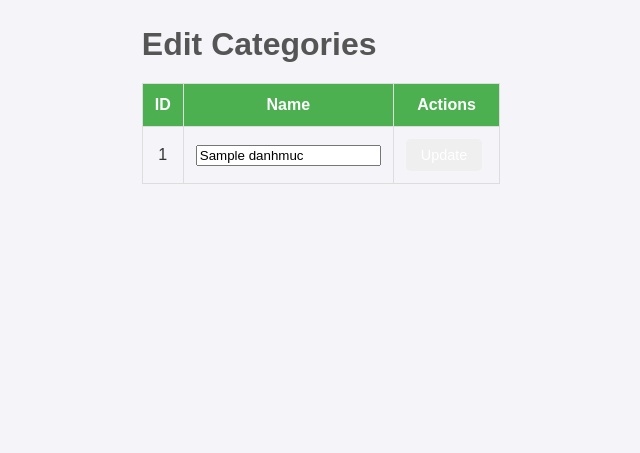
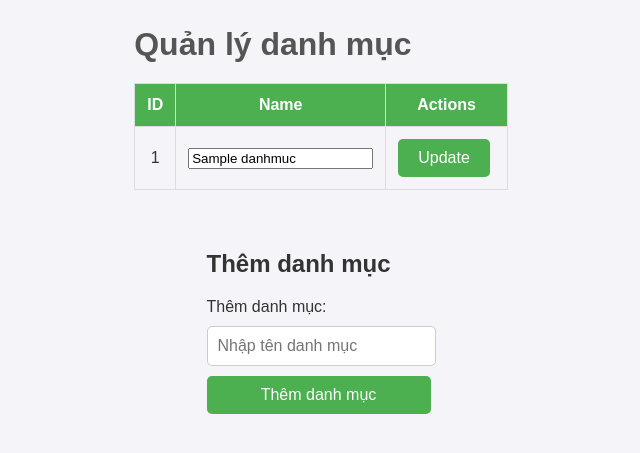
Before and after one commit to Ngoquangchung2005/DACS2, a PHP site: page /admin_categories.php in a window 1280 px wide. Shown: the part 104-557 px from the top of the page, without its empty margins (319-959 px from the left). Run offline with PHP 8.4, Linux system fonts and the light colour scheme; the visitor is signed in with stand-in values (Sample User, id 1); tables that the repository leaves empty or names only in its code hold one stand-in row (values such as "Sample post").

Commit message:
Secon comit

```diff
--- a/admin_categories.php
+++ b/admin_categories.php
@@ -20,6 +20,19 @@
     mysqli_query($conn, $query) or die('Query failed');
     $success_msg = "Category updated successfully!";
 }
+// Xử lý thêm danh mục
+if (isset($_POST['add_category'])) {
+    $new_category_name = mysqli_real_escape_string($conn, $_POST['new_category_name']);
+
+    if (!empty($new_category_name)) {
+        $query = "INSERT INTO danhmuc (name) VALUES ('$new_category_name')";
+        mysqli_query($conn, $query) or die('Query failed');
+        $success_msg = "Thêm danh mục thành công!";
+    } else {
+        $error_msg = "Tên danh mục không được để trống!";
+    }
+}
+
 ?>
 
 <!DOCTYPE html>
@@ -28,10 +41,25 @@
 <head>
     <meta charset="UTF-8">
     <meta name="viewport" content="width=device-width, initial-scale=1.0">
-    <title>Edit Categories</title>
+    <title>Quản lý danh mục</title>
     <link href='https://unpkg.com/boxicons@2.1.4/css/boxicons.min.css' rel='stylesheet'>
     <style type="text/css">
-        <?php include 'style2.css'; ?>
+        <?php include 'style2.css'; ?>.btn {
+            background-color: #4CAF50;
+            color: white;
+            border: none;
+            padding: 10px 20px;
+            text-align: center;
+            text-decoration: none;
+            display: inline-block;
+            font-size: 16px;
+            cursor: pointer;
+            border-radius: 5px;
+        }
+
+        .btn:hover {
+            background-color: #45a049;
+        }
     </style>
 </head>
 
@@ -39,7 +67,7 @@
     <?php include 'components/admin_header.php'; ?>
 
     <section class="category-management">
-        <h1>Edit Categories</h1>
+        <h1>Quản lý danh mục</h1>
 
         <?php if (isset($success_msg)) { ?>
             <p class="success"><?php echo $success_msg; ?></p>
@@ -79,6 +107,25 @@
             </tbody>
         </table>
     </section>
+
+    <section class="add-category">
+        <h2>Thêm danh mục</h2>
+
+        <?php if (isset($success_msg)) { ?>
+            <p class="success"><?php echo $success_msg; ?></p>
+        <?php } ?>
+
+        <?php if (isset($error_msg)) { ?>
+            <p class="error"><?php echo $error_msg; ?></p>
+        <?php } ?>
+
+        <form method="post" action="">
+            <label for="new_category_name">Thêm danh mục:</label>
+            <input type="text" id="new_category_name" name="new_category_name" placeholder="Nhập tên danh mục" required>
+            <input type="submit" name="add_category" value="Thêm danh mục" class="btn">
+        </form>
+    </section>
+
 </body>
 
 </html>
--- a/ai_chatbox.php
+++ b/ai_chatbox.php
@@ -1,7 +1,7 @@
 <script src="https://www.gstatic.com/dialogflow-console/fast/messenger/bootstrap.js?v=1"></script>
 <df-messenger
   intent="WELCOME"
-  chat-title="AI_CHAT"
-  agent-id="f2a793c6-8fbf-4247-8f31-8bc0969edeac"
-  language-code="en"
+  chat-title="AI_TEA"
+  agent-id="8690b432-9fe2-4bcf-ba1d-81b3f1205c91"
+  language-code="vi"
 ></df-messenger>
--- a/forgot_password.php
+++ b/forgot_password.php
@@ -9,7 +9,7 @@
 
 if ($_SERVER['REQUEST_METHOD'] === 'POST') {
     if (isset($_POST['forgot_submit'])) {
-        // Bước 1: Gửi mã xác nhận đến email
+        // Gửi mã xác nhận đến email
         $email = mysqli_real_escape_string($conn, $_POST['email']);
         $query = "SELECT * FROM `users` WHERE email = '$email'";
         $result = mysqli_query($conn, $query);
@@ -49,7 +49,7 @@
             echo '<script>alert("Email không tồn tại!");</script>';
         }
     } elseif (isset($_POST['verify_submit'])) {
-        // Bước 2: Xác nhận mã và đặt lại mật khẩu
+        //  Xác nhận mã và đặt lại mật khẩu
         $email = mysqli_real_escape_string($conn, $_POST['email']);
         $code = mysqli_real_escape_string($conn, $_POST['code']);
         $new_password = password_hash($_POST['new_password'], PASSWORD_BCRYPT);
--- a/style2.css
+++ b/style2.css
@@ -8,6 +8,8 @@
   display: flex;
   flex-direction: column;
   align-items: center;
+
+
 }
 
 /* Container chính của trang */
@@ -68,7 +70,7 @@
 }
 
 .form-container input[type="submit"] {
-    background-color: #4CAF50;
+  background-color: #4caf50;
   color: white;
   padding: 10px 20px;
   border: none;
@@ -88,14 +90,15 @@
   margin: 20px 0;
 }
 
-table th, table td {
+table th,
+table td {
   padding: 12px;
   border: 1px solid #ddd;
   text-align: center;
 }
 
 table th {
-    background-color: #4CAF50;
+  background-color: #4caf50;
   color: white;
   font-weight: bold;
 }
@@ -191,7 +194,7 @@
 }
 
 .navbar a:hover {
-    color: #4CAF50;
+  color: #4caf50;
 }
 
 .icons i {
@@ -220,7 +223,6 @@
 .user-box.active {
   display: block;
 }
-
 
 .logout-btn {
   margin-top: 10px;
@@ -287,3 +289,35 @@
   font-size: 1.1rem;
   vertical-align: middle;
 }
+.add-category {
+    margin-top: 20px;
+}
+
+.add-category form {
+    display: flex;
+    flex-direction: column;
+    gap: 10px;
+    max-width: 400px;
+}
+
+.add-category input[type="text"] {
+    padding: 10px;
+    font-size: 16px;
+    border: 1px solid #ccc;
+    border-radius: 5px;
+}
+
+.add-category .btn {
+    background-color: #4CAF50;
+    color: white;
+    border: none;
+    padding: 10px;
+    font-size: 16px;
+    cursor: pointer;
+    border-radius: 5px;
+    text-align: center;
+}
+
+.add-category .btn:hover {
+    background-color: #45a049;
+}
--- a/view_products.php
+++ b/view_products.php
@@ -26,7 +26,7 @@
     // Thêm sản phẩm vào giỏ hàng
     if (isset($_POST['add_to_cart'])) {
         $product_id = $_POST['product_id'];
-        $qty = isset($_POST['qty']) ? $_POST['qty'] : 1; // Gán giá trị mặc định là 1
+        $qty =$_POST['qty'];
 
         if (addToCart($user_id, $product_id, $qty)) {
             $_SESSION['added_to_cart'] = true;
@@ -281,7 +281,7 @@
             $(document).ready(function() {
                 // Load sản phẩm đầu tiên
                 function loadProducts(page = 1) {
-                    const search = $('#search').val();
+                    const search = $('#search').val(); //lấy dữ liệu ô tìm kiếm
                     const category = $('#category').val();
 
                     $.ajax({
@@ -292,7 +292,7 @@
                             search,
                             category
                         },
-                        dataType: 'json',
+                        dataType: 'json', //trả đữ liệu định dạng JSon
                         success: function(response) {
                             // Cập nhật sản phẩm
                             $('#product-container .box-container').html(response.products);
```
Also changed, not shown: admin_dashboard.php (+8 -2 lines), admin_manage_products.php (+5 -6 lines), admin_orders.php (+4 -4 lines), cart.php (+14 -6 lines), checkout.php (+8 -8 lines), pagination_ajax.php (+28 -12 lines), components/header.php (line endings or trailing spaces). Lines whose indentation alone changed are shown as unchanged.
